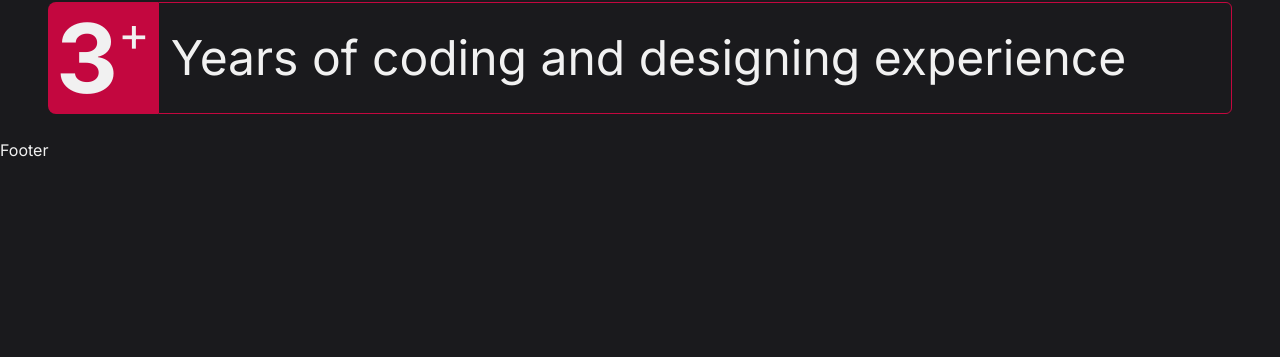
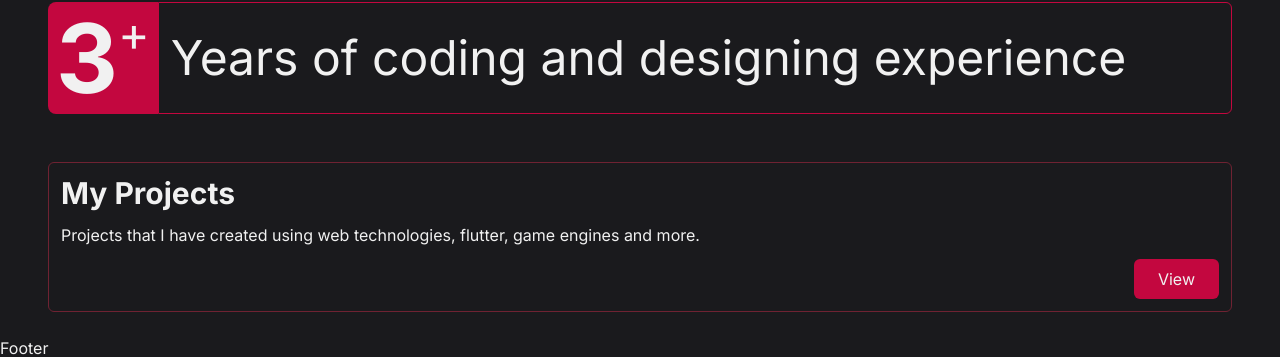
Before and after one commit to code-rizzard/rmm_portfolio, a Next.js app: page / in a window 1280 px wide. Shown: the part 1375-1732 px from the top of the page. Before the commit the page ends 1537 px from the top, so only its background shows below. Built offline with nearby package versions, Linux system fonts and the light colour scheme.

Commit message:
Added my projects link

```diff
--- a/app/page.tsx
+++ b/app/page.tsx
@@ -1,6 +1,7 @@
 import CodingExperience from '@/components/CodingExperience'
 import TechsUsed from '@/components/tech_used/TechsUsed'
 import Image from 'next/image'
+import Link from 'next/link'
 
 export default function Home() {
   return (
@@ -42,6 +43,18 @@ export default function Home() {
 
       />
       <CodingExperience />
+      <div className="p__container">
+        <div className="border border-brand-secondary rounded-md p-3 gap-3 flex flex-col">
+          <h3
+          className='text-3xl font-bold '
+          >My Projects</h3>
+          <p>Projects that I have created using web technologies, flutter, game engines and more.</p>
+          <Link
+          href="/projects"
+          className='bg-brand text-white py-2 rounded-md self-end text-bold px-6'
+          >View</Link>
+        </div>
+      </div>
     </main>
   )
 }
```
